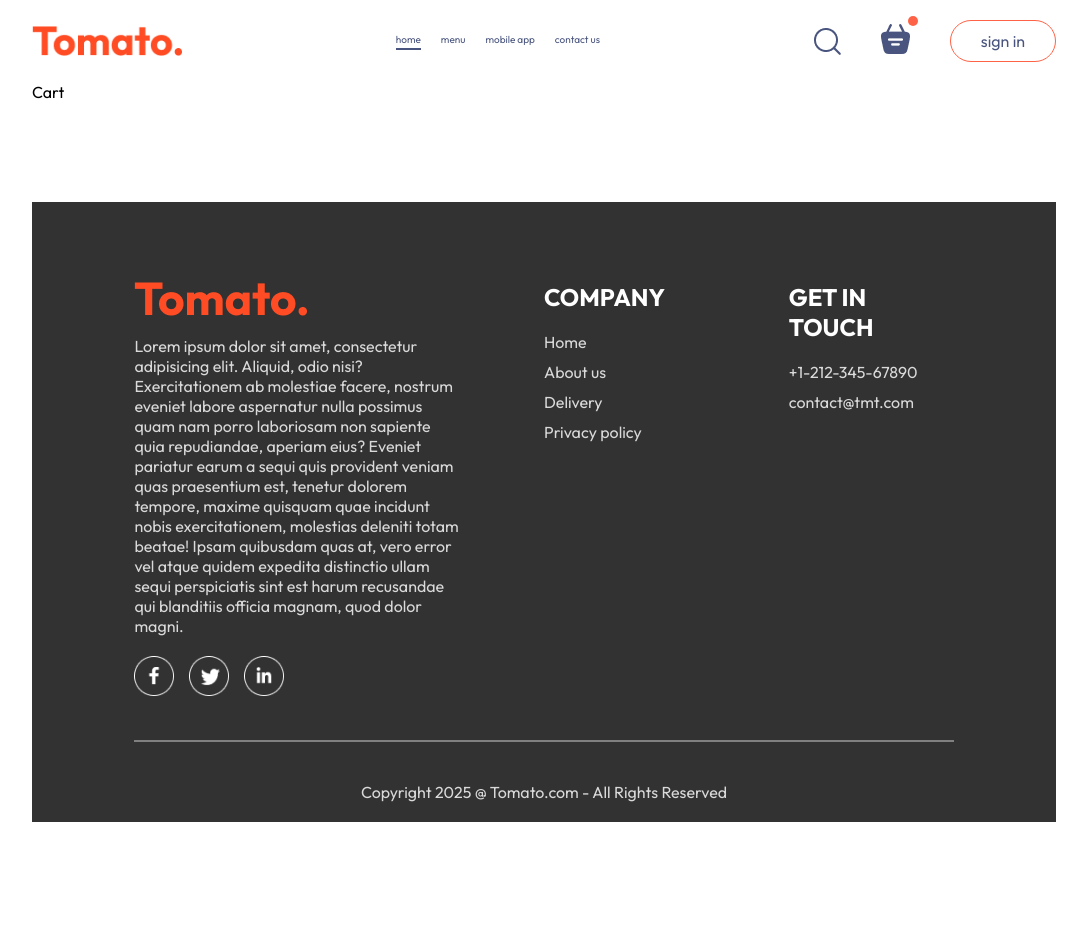
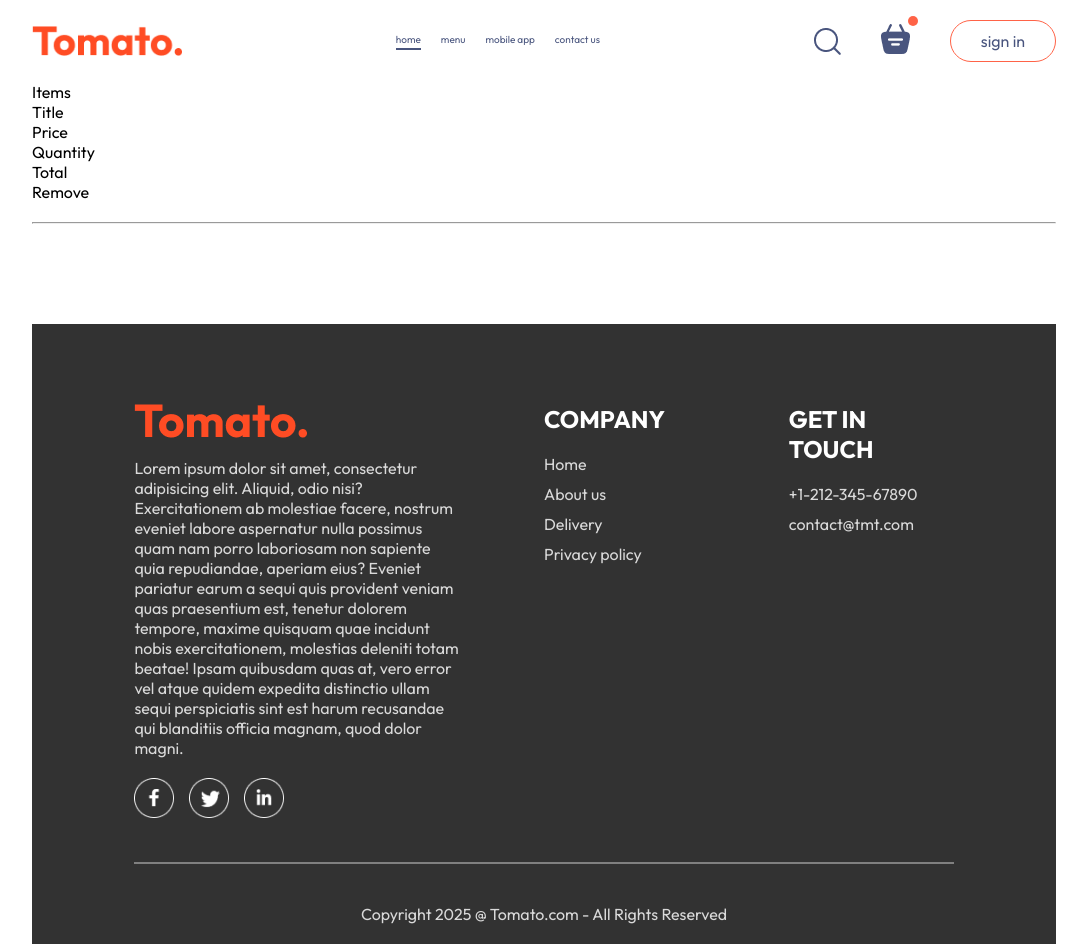
Before and after one commit to M-Aditya-11/food_del, a React (Vite) app in the folder frontend/: page /cart in a window 1280 px wide. Shown: the whole page, without its empty margins (96-1183 px from the left). Before the commit the page ends 822 px from the top, so only its background shows below. Built offline with nearby package versions, Linux system fonts and the light colour scheme.

Commit message:
Added structure for cart page

```diff
--- a/frontend/src/pages/Cart/Cart.jsx
+++ b/frontend/src/pages/Cart/Cart.jsx
@@ -1,9 +1,27 @@
-import React from 'react'
+import React, { useContext } from 'react'
 import './Cart.css'
+import { StoreContext } from '../../Context/StoreContext'
 
 const Cart = () => {
+
+  const {cartItems,food_list,removeFromCart } = useContext(StoreContext);
+
   return (
-    <div>Cart</div>
+
+    <div className='cart'>
+      <div className="cart-items">
+        <div className="cart-items-title">
+          <p>Items</p>
+          <p>Title</p>
+          <p>Price</p>
+          <p>Quantity</p>
+          <p>Total</p>
+          <p>Remove</p>
+        </div>
+        <br />
+        <hr />
+      </div>
+    </div>
   )
 }
 
```
